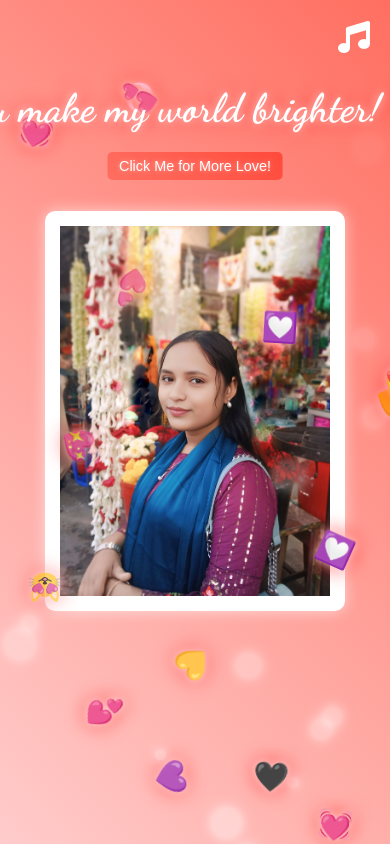
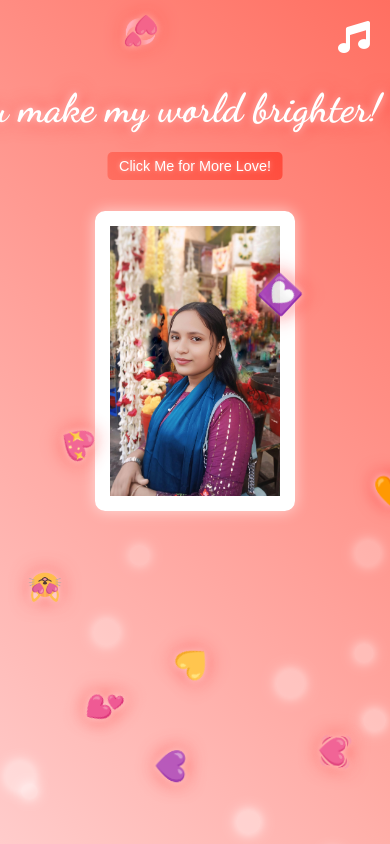
Before and after one commit to rifatuzzaman-rifat/love, a plain HTML site: page index.html in a window 390 px wide. Both pictures are taken after a click on the button "Click Me for More Love!". Drawn offline with Linux system fonts and the light colour scheme.

Commit message:
Photo frame update index.html

```diff
--- a/index.html
+++ b/index.html
@@ -7,7 +7,7 @@
     <link rel="icon" href="firsttitleimage.ico" type="image/x-icon">
     <link rel="icon" href="androidtitle.png" sizes="192x192" type="image/png">
     <link rel="icon" href="Android 512.png" sizes="512x512" type="image/png">
-    <link rel="menifest" href="menifest.json">
+    <link rel="manifest" href="manifest.json">
     <link href="https://fonts.googleapis.com/css2?family=Poppins:wght@400;600&family=Dancing+Script:wght@400;700&display=swap" rel="stylesheet">
     <link rel="stylesheet" href="https://cdnjs.cloudflare.com/ajax/libs/font-awesome/6.0.0-beta3/css/all.min.css"> <!-- For Music Icon -->
     <style>
@@ -176,11 +176,13 @@
         @media (max-width: 768px) {
             .love-message { font-size: 3rem; }
             .click-message { font-size: 1rem; padding: 8px 16px; }
+            .photo-frame { width: 250px; height: 350px; }
         }
 
         @media (max-width: 480px) {
             .love-message { font-size: 2.5rem; }
             .click-message { font-size: 0.9rem; padding: 6px 12px; }
+            .photo-frame { width: 200px; height: 300px; }
         }
     </style>
 </head>
@@ -209,8 +211,8 @@
         const emojis = ['😍', '😘', '🥰', '💘', '💝', '💖', '💗', '💓', '💞', '💕', '💟', '❣️', '❤️‍🔥', '❤️‍🩹', '❤️', '🧡', '💛', '💚', '💙', '💜', '🤎', '🖤', '🤍', '😻'];
 
         // Performance: Limit number of elements on screen
-        const maxHearts = 15;
-        const maxBubbles = 15;
+        const maxHearts = 10; // Reduced max number of hearts
+        const maxBubbles = 10; // Reduced max number of bubbles
         let currentHearts = [];
         let currentBubbles = [];
 
@@ -259,7 +261,6 @@
             "You make my world brighter! 🌟",
             "I’m so lucky to have you! 💝",
             "You complete me! 💘"
-
         ];
 
         const clickMessageButton = document.querySelector('.click-message');
```
